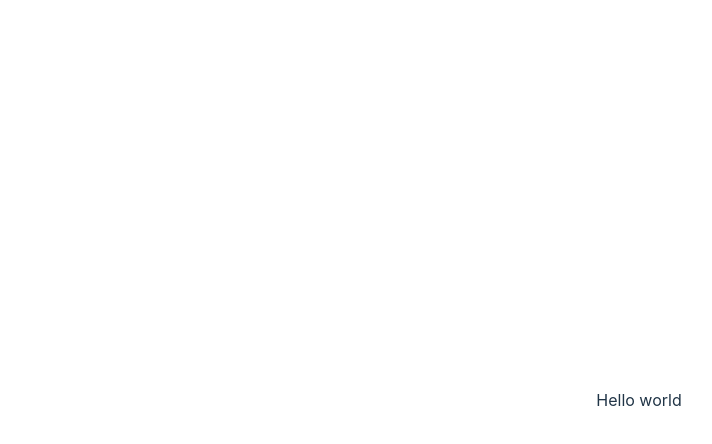
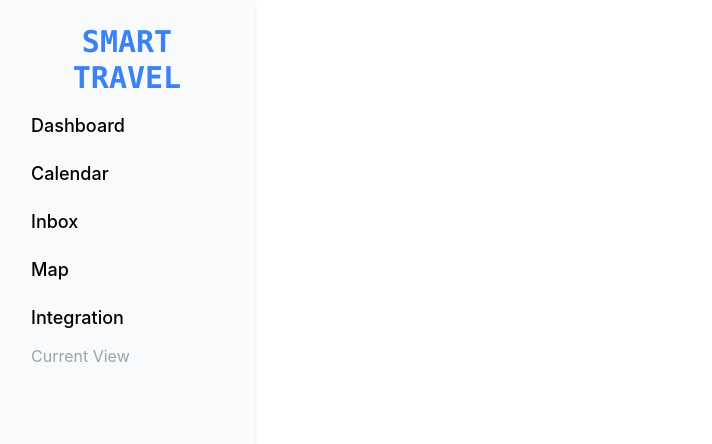
Before and after one commit to Urngoo/TravelSmarty, a React (Vite) app: page / in a window 1280 px wide. Shown: the top 444 px of the page, without its empty margins (1-713 px from the left). Built offline with nearby package versions, Linux system fonts and the light colour scheme.

Commit message:
SideBar hiilee gehdee nemeh ym bga ehnii eeljind

```diff
--- a/package.json
+++ b/package.json
@@ -27,6 +27,6 @@
     "globals": "^15.11.0",
     "postcss": "^8.4.49",
     "tailwindcss": "^3.4.15",
-    "vite": "^5.4.10"
+    "vite": "^5.4.11"
   }
 }
--- a/src/App.jsx
+++ b/src/App.jsx
@@ -2,13 +2,14 @@ import { useState } from "react";
 import reactLogo from "./assets/react.svg";
 import viteLogo from "/vite.svg";
 import "./App.css";
+import SideBar from "./dashboard/Sidebar";
 
 function App() {
   const [count, setCount] = useState(0);//test hiiv
 
   return (
     <>
-      <div>Hello world</div>
+      <SideBar/>
     </>
   );
 }
--- /dev/null
+++ b/src/dashboard/Sidebar.jsx
@@ -0,0 +1,33 @@
+import React from 'react';
+
+const SideBar = () => {
+  return (
+    <div className="sidebar fixed top-0 left-0 w-64 bg-gray-50 h-screen shadow-md p-6">
+      <div className="">
+        <div className='text-blue-500 text-3xl font-bold font-mono'>SMART TRAVEL</div>
+      </div>
+        <div className="sidebar__menu">
+          <ul className=' text-black  text-lg space-y-3 mt-3'>
+            <li className=''><a href="#" className='text-black flex justify-start rounded  px-2 py-1'>
+              Dashboard
+            </a></li>
+            <li className=''><a href="#" className='text-black flex justify-start rounded  px-2 py-1'>
+              Calendar
+            </a></li>
+            <li className=''><a href="#" className='text-black flex justify-start rounded  px-2 py-1'>
+              Inbox
+            </a></li>
+            <li className=''><a href="#" className='text-black flex justify-start rounded  px-2 py-1'>
+              Map
+            </a></li>
+            <li className=''><a href="#" className='text-black flex justify-start rounded  px-2 py-1'>
+              Integration
+            </a></li>
+          </ul>
+          <div className='text-gray-400 text-bold flex justify-start rounded  px-2 py-2'>Current View</div>
+      </div>
+    </div>
+  );
+};
+
+export default SideBar;
```
Also changed, not shown: 1 other file (tests, documents, lock files or other folders).
